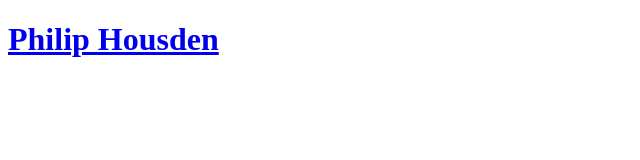
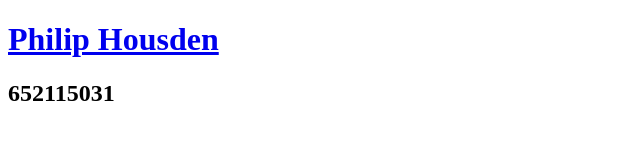
Before and after one commit to PhilipHousdens/DevOpsLab03, a plain HTML site: page profile.html in a window 1280 px wide. Shown: the whole page, without its empty margins (0-640 px from the left). Drawn offline with Linux system fonts and the light colour scheme.

Commit message:
adding my detail

```diff
--- a/profile.html
+++ b/profile.html
@@ -7,5 +7,6 @@
 </head>
 <body>
     <h1><a href="index.html">Philip Housden</a></h1>
+    <h2>652115031</h2>
 </body>
 </html>
```
